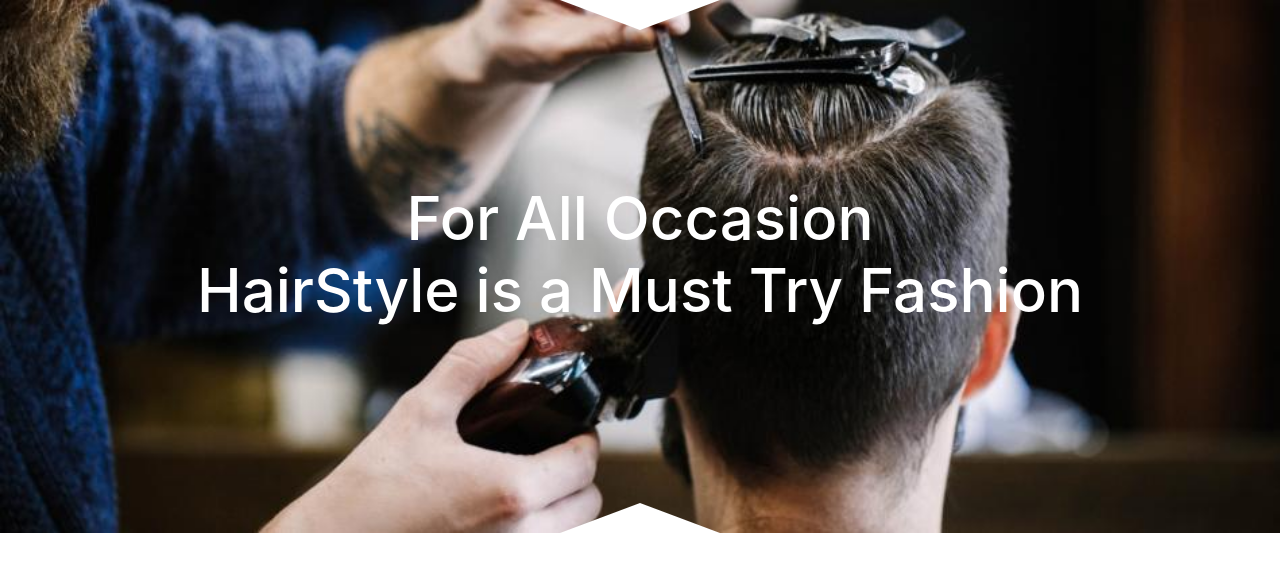
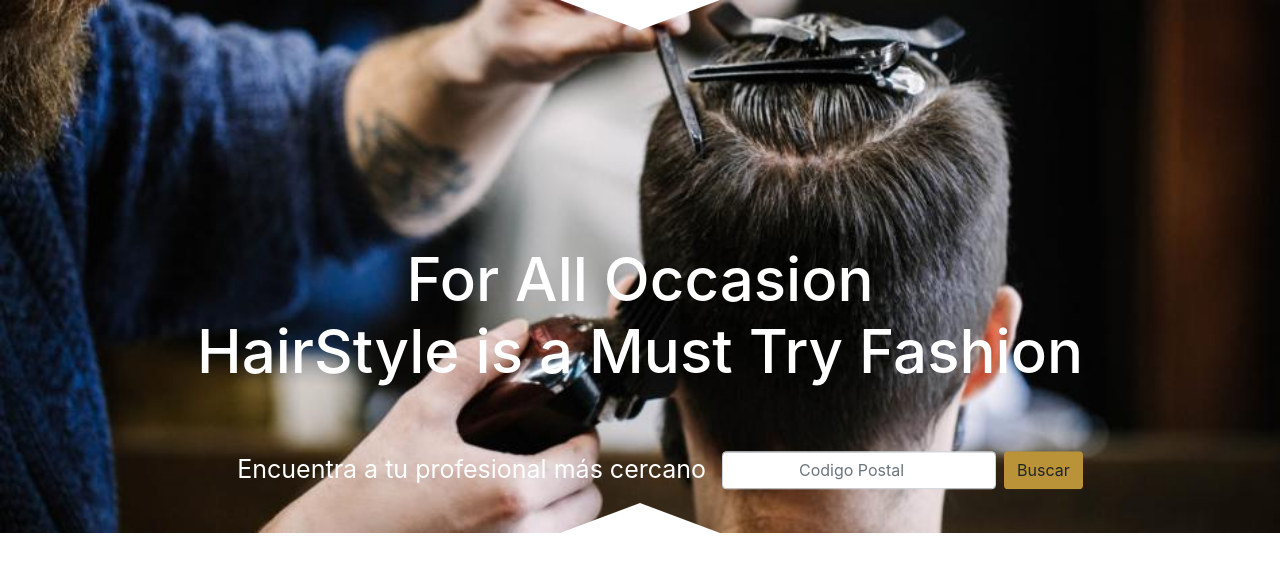
Before and after one commit to Maellyf5/Bbs_styl, a Django app: page /inicio/ in a window 1280 px wide; the page is wider, and only the part inside the window is pictured. Shown: the part 142-714 px from the top of that part. Run offline with Django 3.2, Linux system fonts and the light colour scheme; some libraries are stand-ins or nearby versions.

Commit message:
banner Area - buscador CP

```diff
--- a/Bbs_Styl/app/static/css/style.css
+++ b/Bbs_Styl/app/static/css/style.css
@@ -136,7 +136,7 @@ a.dorado {
     .text-wrapper {
         width: 100%;
         position: absolute;
-        top: 50%;
+        top: 65%;
         left: 50%;
         transform:translate(-50%, -50%);
         text-align: center;
@@ -178,3 +178,19 @@ a.dorado {
                     font-size: 32px;
             }
         }
+        .bannerP{
+            color:white;
+            font-size: 25px;
+            margin-top: 16px;
+            text-align: center;
+            margin-left: 40px;
+        }
+
+        .bannerCp{
+            margin-top: 40px;
+        }
+
+/* .button:hover {
+    background-color: #4CAF50;Green
+    color: white;
+}*/
--- a/Bbs_Styl/templates/app/index.html
+++ b/Bbs_Styl/templates/app/index.html
@@ -106,6 +106,15 @@
                 HairStyle is a Must Try Fashion
             </h1>
 
+            <nav class="navbar bannerCp  justify-content-center">
+                <p class="bannerP"> Encuentra a tu profesional más cercano</p>
+                <form class="form-inline ml-3">
+                  <input class="form-control mr-sm-2 text-center" type="search" placeholder="Codigo Postal" aria-label="Search">
+                  <button class="btn my-2 my-sm-0" style="background-color: #BA9237;" type="submit">Buscar</button>
+                </form>
+            </nav>
+
+
         </div>
     </section>
 
```
